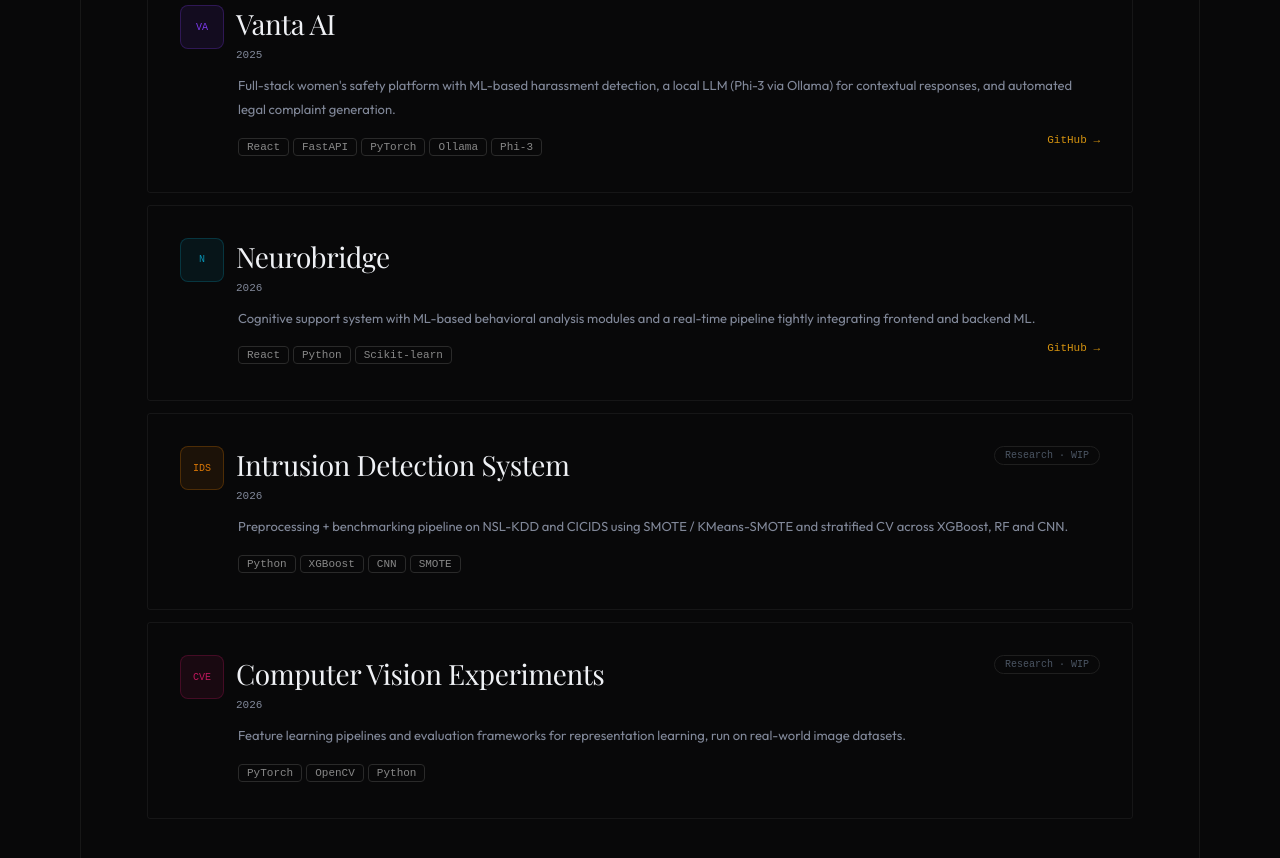
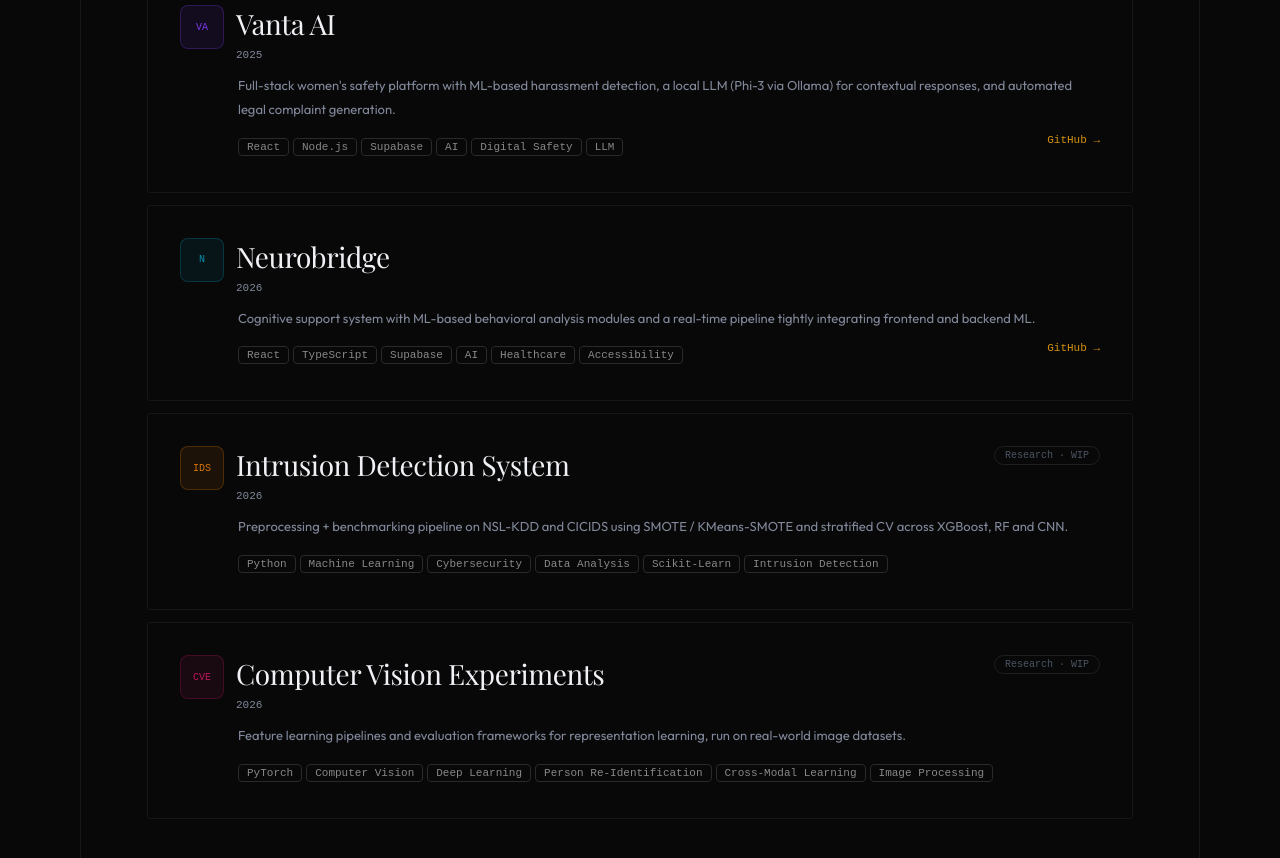
Before and after one commit to tp-shivha-shakthiy/Portfolio, a React (Vite) app: page / in a window 1280 px wide. Shown: the part 2720-3578 px from the top of the page. Built offline with nearby package versions, Linux system fonts and the light colour scheme; a web font is replaced by a local one.

Commit message:
Fix: Enhanced project tags

```diff
--- a/src/data/projects.js
+++ b/src/data/projects.js
@@ -5,7 +5,7 @@ export const PROJECTS = [
     name: "Vanta AI",
     year: "2025",
     desc: "Full-stack women's safety platform with ML-based harassment detection, a local LLM (Phi-3 via Ollama) for contextual responses, and automated legal complaint generation.",
-    tags: ["React", "FastAPI", "PyTorch", "Ollama", "Phi-3"],
+    tags: ["React","Node.js","Supabase","AI","Digital Safety","LLM"],
     github: "https://github.com/tp-shivha-shakthiy/VantaAI",
     demo: "#",
     status: null,
@@ -16,7 +16,7 @@ export const PROJECTS = [
     name: "Neurobridge",
     year: "2026",
     desc: "Cognitive support system with ML-based behavioral analysis modules and a real-time pipeline tightly integrating frontend and backend ML.",
-    tags: ["React", "Python", "Scikit-learn"],
+    tags: ["React","TypeScript","Supabase","AI","Healthcare","Accessibility"],
     github: "https://github.com/tp-shivha-shakthiy/Neurobridge",
     demo: "#",
     status: null,
@@ -28,7 +28,7 @@ export const PROJECTS = [
     name: "Intrusion Detection System",
     year: "2026",
     desc: "Preprocessing + benchmarking pipeline on NSL-KDD and CICIDS using SMOTE / KMeans-SMOTE and stratified CV across XGBoost, RF and CNN.",
-    tags: ["Python", "XGBoost", "CNN", "SMOTE"],
+    tags: ["Python","Machine Learning","Cybersecurity","Data Analysis","Scikit-Learn","Intrusion Detection"],
     github: null,
     demo: null,
     status: "Research · WIP",
@@ -39,7 +39,7 @@ export const PROJECTS = [
     name: "Computer Vision Experiments",
     year: "2026",
     desc: "Feature learning pipelines and evaluation frameworks for representation learning, run on real-world image datasets.",
-    tags: ["PyTorch", "OpenCV", "Python"],
+    tags: ["PyTorch","Computer Vision","Deep Learning","Person Re-Identification","Cross-Modal Learning","Image Processing"],
     github: null,
     demo: null,
     status: "Research · WIP",
```
